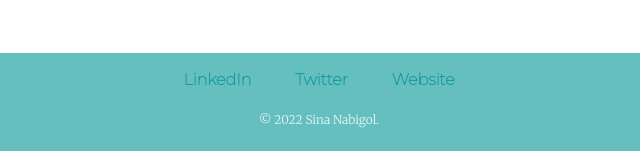
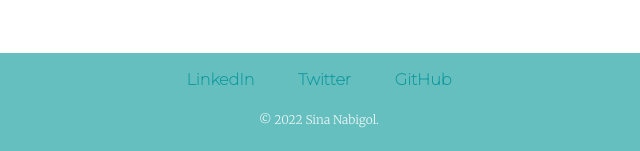
Before and after one commit to Sina-NB/personal-page, a plain HTML site: page index.html in a window 1280 px wide. Shown: the part 2820-2971 px from the top of the page, 321-961 px from the left. Drawn offline with Linux system fonts and the light colour scheme.

Commit message:
Add GitHub Link

```diff
--- a/index.html
+++ b/index.html
@@ -57,7 +57,7 @@
     <div class="bottom-container">
       <a class="footer-link" href="">LinkedIn</a>
       <a class="footer-link" href="">Twitter</a>
-      <a class="footer-link" href="">Website</a>
+      <a class="https://github.com/Sina-NB" href="">GitHub</a>
       <p class="copyright">© 2022 Sina Nabigol.</p>
     </div>
 
```
